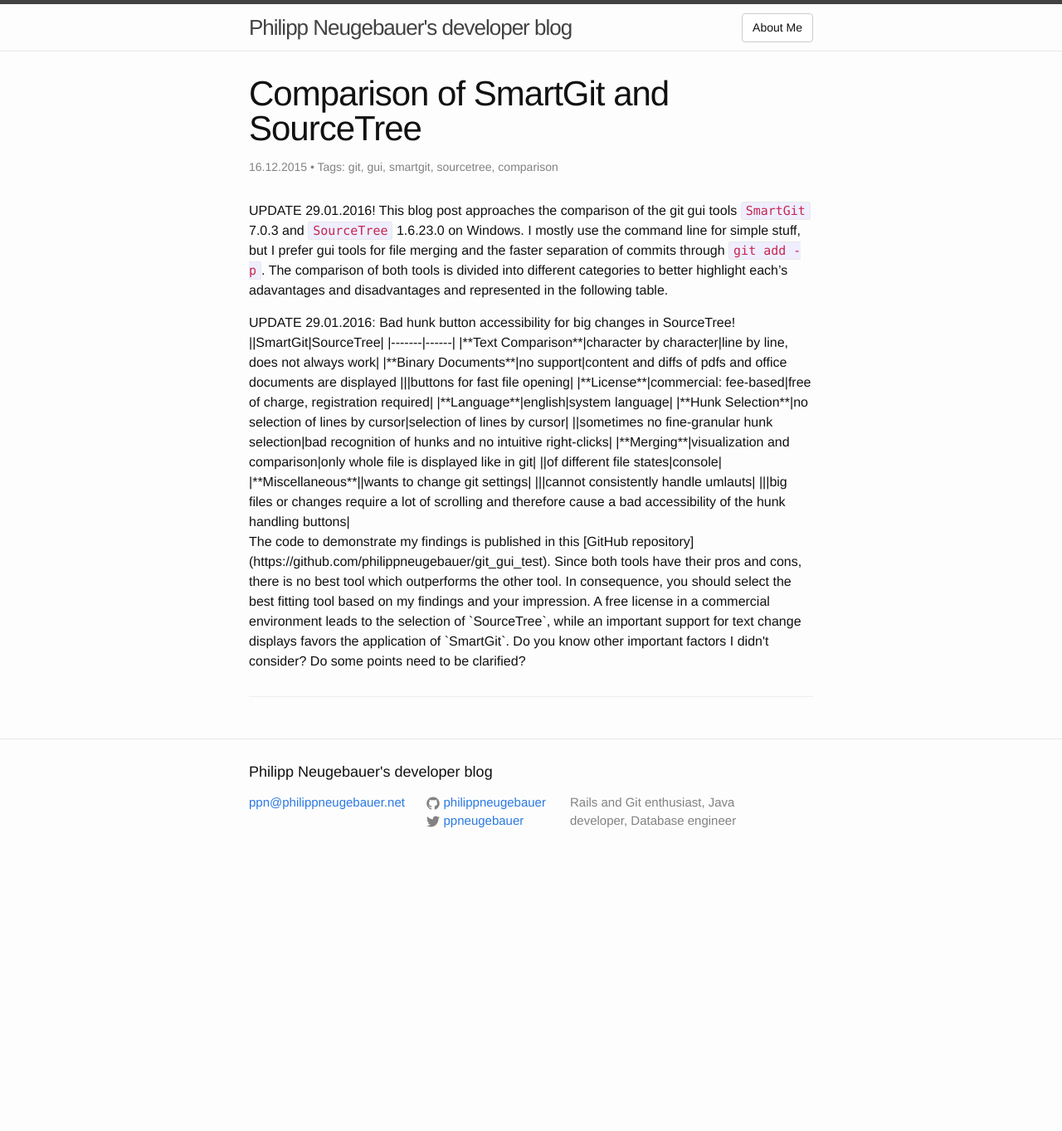
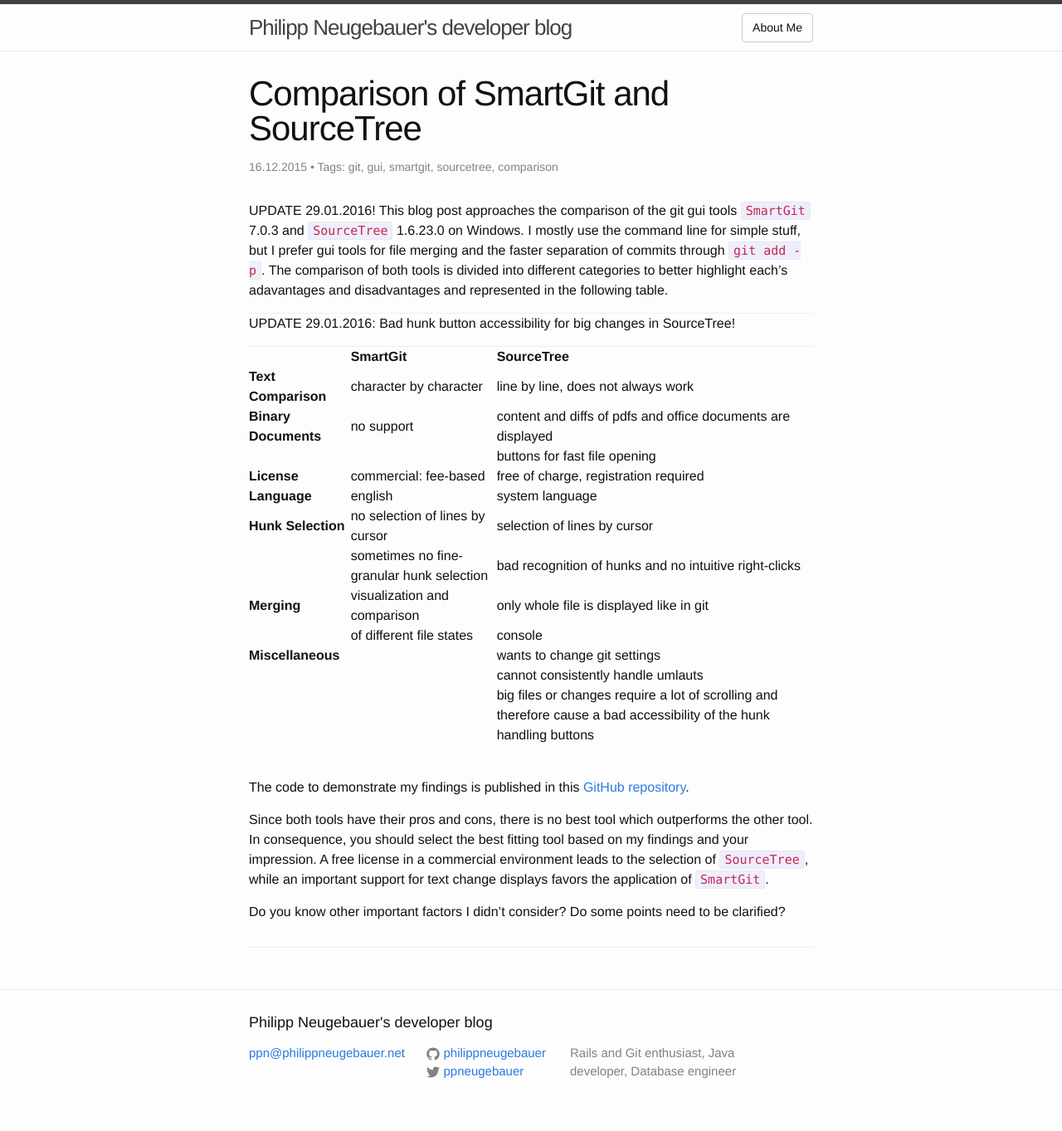
Before and after one commit to philippneugebauer/philippneugebauer.github.io, a Jekyll site: the page built from _posts/2015-12-17-comparison-of-smartgit-and-sourcetree.markdown, in a window 1280 px wide. Shown: the whole page at 83% size. Built offline with Jekyll 4.4.1, drawn with Linux system fonts in a browser that asks for light colours; before the commit the page ends 1061 px from its top, so only the background shows below that.

Commit message:
wrong html command

```diff
--- a/_posts/2015-12-17-comparison-of-smartgit-and-sourcetree.markdown
+++ b/_posts/2015-12-17-comparison-of-smartgit-and-sourcetree.markdown
@@ -9,10 +9,10 @@
 This blog post approaches the comparison of the git gui tools `SmartGit` 7.0.3 and `SourceTree` 1.6.23.0 on Windows.
 I mostly use the command line for simple stuff, but I prefer gui tools for file merging and the faster separation of commits through `git add -p`. The comparison of both tools is divided into different categories to better highlight each's adavantages and disadvantages and represented in the following table.
 
-<hline>
+<hr>
 UPDATE 29.01.2016:
 Bad hunk button accessibility for big changes in SourceTree!
-<hline>
+<hr>
 
 ||SmartGit|SourceTree|
 |-------|------|
```
